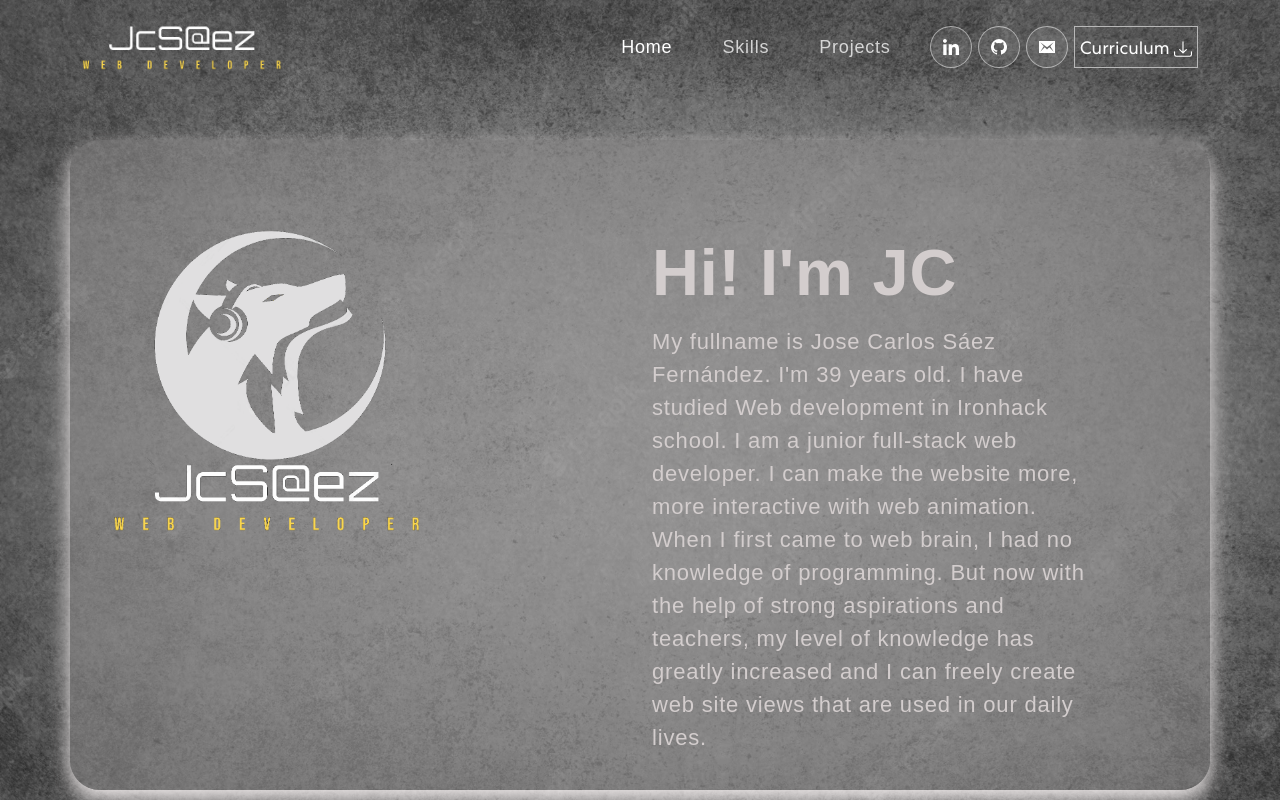
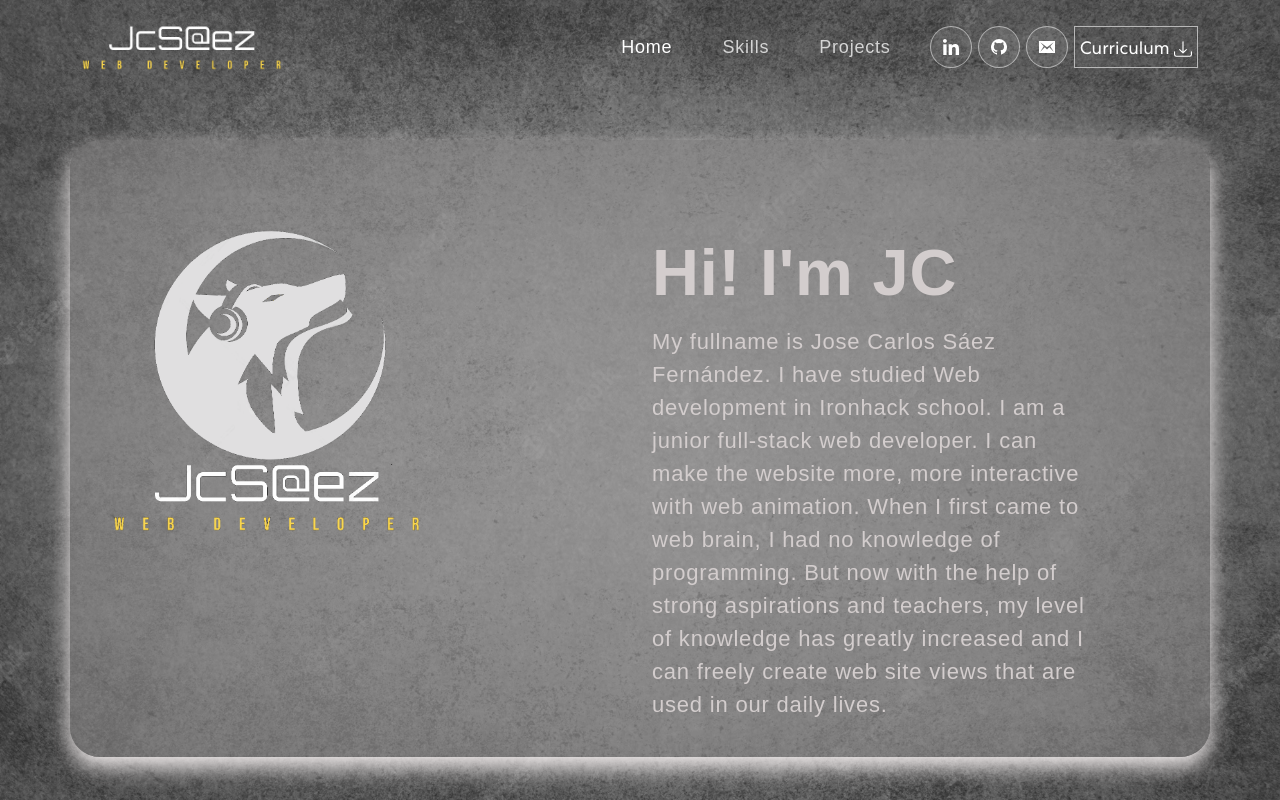
Before and after one commit to Josecarlossaez/jcsaez-portfolio, a React (Create React App) app: page / in a window 1280 px wide. Shown: the top 800 px of the page. Built offline with nearby package versions, Linux system fonts and the light colour scheme.

Commit message:
esChallenge image changed

```diff
--- a/src/components/Banner.jsx
+++ b/src/components/Banner.jsx
@@ -28,7 +28,7 @@ function Banner() {
               <div className={isVisible ? "animate__animated animate__fadeIn" : ""} id="texto-banner">
 
                 <h1>{`Hi! I'm JC `} </h1>
-                <p>My fullname is Jose Carlos Sáez Fernández. I'm 39 years old. I have studied Web development in Ironhack school. I am a junior full-stack web developer. I can make the website more, more interactive with web animation.
+                <p>My fullname is Jose Carlos Sáez Fernández. I have studied Web development in Ironhack school. I am a junior full-stack web developer. I can make the website more, more interactive with web animation.
              When I first came to web brain, I had no knowledge of programming.
            But now with the help of strong aspirations and teachers, my level of knowledge has greatly increased and I can freely create web site views that are used in our daily lives.
         </p>
--- a/src/components/Projects.jsx
+++ b/src/components/Projects.jsx
@@ -1,5 +1,5 @@
 import React from 'react'
-import esChallenge from "../assets/img/esChallenge.png";
+import esChallenge from "../assets/img/tourney ss.png";
 import ironFashion from "../assets/img/ironFashion.png";
 import spaceFighter from "../assets/img/spaceFighter.png";
 import DataImage from './DataImage';
```
